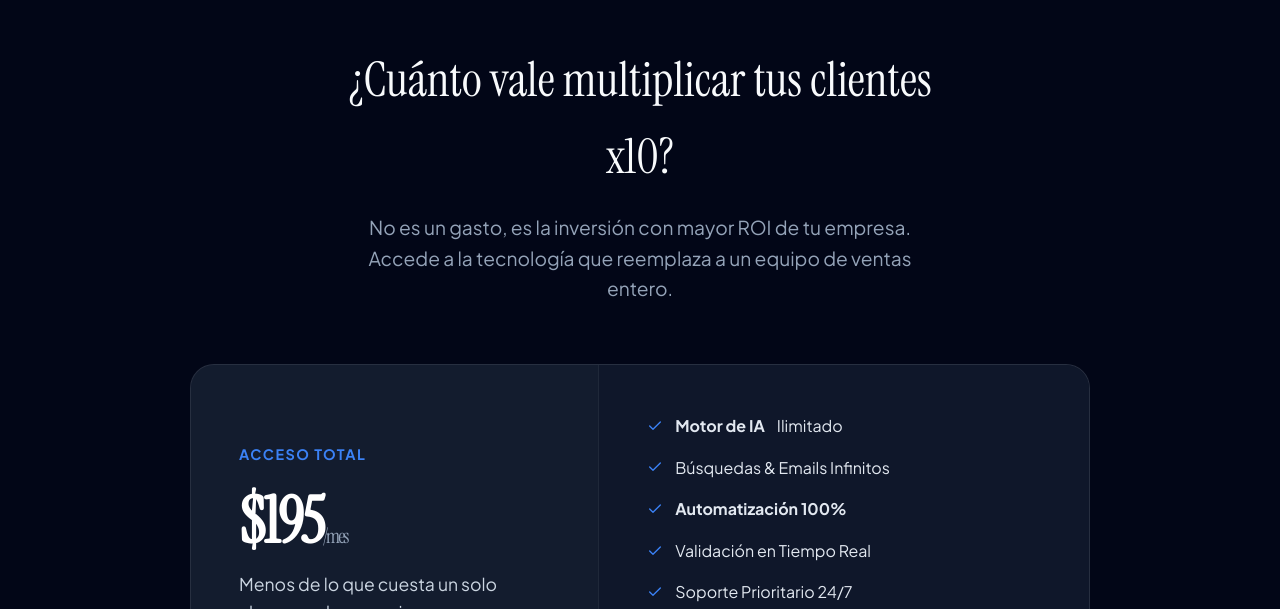
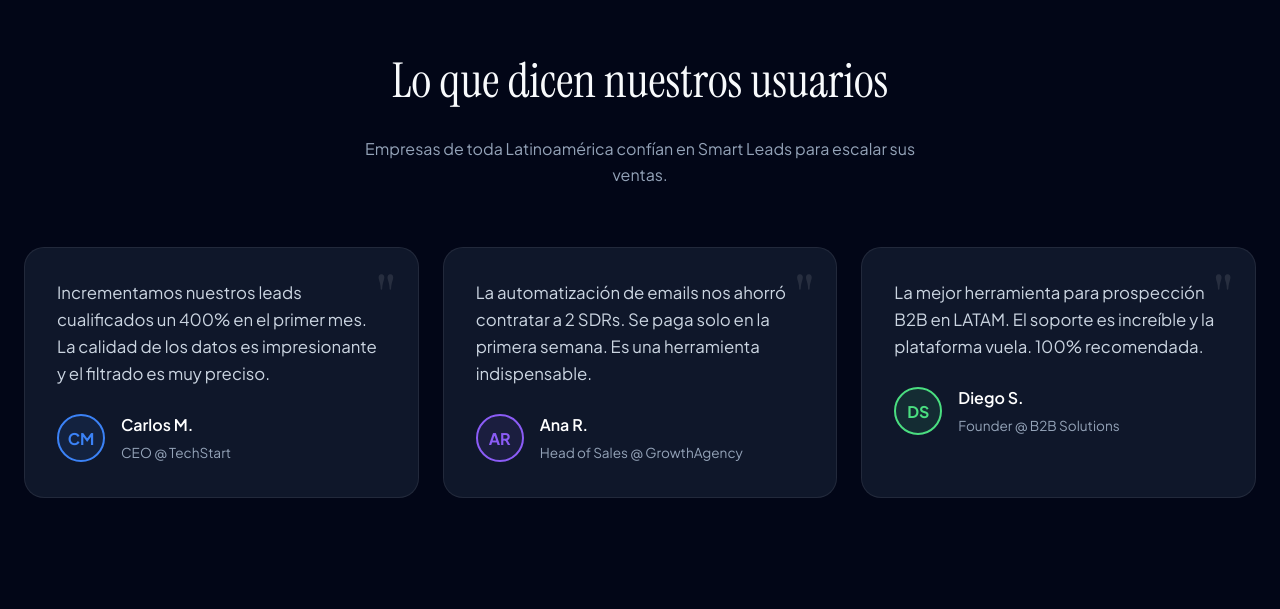
Before and after one commit to ivolevy/b2b-client-acquisition-system, a React (Vite) app in the folder frontend/: page /landing in a window 1280 px wide. Shown: the part 5451-6060 px from the top of the page. Built offline with nearby package versions, Linux system fonts and the light colour scheme; no server answers.

Commit message:
testiominals

```diff
--- a/frontend/src/components/LandingPage.css
+++ b/frontend/src/components/LandingPage.css
@@ -1637,6 +1637,97 @@ a {
 
     50% {
         transform: translateY(-10px);
+    }
+}
+
+/* --- TESTIMONIALS SECTION --- */
+.testimonials-section {
+    padding: 100px 0;
+    background: #020617;
+    position: relative;
+    border-top: 1px solid rgba(255, 255, 255, 0.03);
+}
+
+.testimonial-grid {
+    display: grid;
+    grid-template-columns: repeat(3, 1fr);
+    gap: 24px;
+    margin-top: 40px;
+}
+
+.testimonial-card {
+    background: var(--bg-card);
+    border: 1px solid var(--border);
+    border-radius: 20px;
+    padding: 32px;
+    position: relative;
+    transition: transform 0.3s;
+}
+
+.testimonial-card:hover {
+    transform: translateY(-5px);
+    border-color: var(--border-hover);
+}
+
+.quote-icon {
+    font-family: var(--font-heading);
+    font-size: 4rem;
+    color: rgba(255, 255, 255, 0.1);
+    line-height: 1;
+    position: absolute;
+    top: 20px;
+    right: 20px;
+}
+
+.testimonial-text {
+    font-size: 1.05rem;
+    color: #cbd5e1;
+    margin-bottom: 24px;
+    position: relative;
+    z-index: 2;
+    line-height: 1.6;
+}
+
+.testimonial-author {
+    display: flex;
+    align-items: center;
+    gap: 16px;
+}
+
+.author-avatar {
+    width: 48px;
+    height: 48px;
+    border-radius: 50%;
+    background: #1e293b;
+    display: flex;
+    align-items: center;
+    justify-content: center;
+    font-weight: 700;
+    color: white;
+    font-size: 1rem;
+    border: 2px solid;
+}
+
+.author-avatar.blue { border-color: var(--primary); color: var(--primary); background: rgba(59,130,246,0.1); }
+.author-avatar.violet { border-color: var(--accent); color: var(--accent); background: rgba(139,92,246,0.1); }
+.author-avatar.green { border-color: #4ade80; color: #4ade80; background: rgba(74,222,128,0.1); }
+
+.author-info h4 {
+    font-size: 1rem;
+    color: white;
+    margin-bottom: 2px;
+    font-family: var(--font-body);
+    font-weight: 600;
+}
+
+.author-info span {
+    font-size: 0.85rem;
+    color: var(--text-secondary);
+}
+
+@media (max-width: 900px) {
+    .testimonial-grid {
+        grid-template-columns: 1fr;
     }
 }
 
--- a/frontend/src/components/LandingPage.jsx
+++ b/frontend/src/components/LandingPage.jsx
@@ -412,6 +412,62 @@ const LandingPage = () => {
         </div>
       </section>
 
+      {/* --- TESTIMONIALS SECTION --- */}
+      <section className="testimonials-section">
+        <div className="container">
+          <div className="section-header center">
+            <h2>Lo que dicen nuestros usuarios</h2>
+            <p>
+              Empresas de toda Latinoamérica confían en Smart Leads para escalar sus ventas.
+            </p>
+          </div>
+
+          <div className="testimonial-grid">
+            <div className="testimonial-card">
+              <div className="quote-icon">"</div>
+              <p className="testimonial-text">
+                Incrementamos nuestros leads cualificados un 400% en el primer mes. La calidad de los datos es impresionante y el filtrado es muy preciso.
+              </p>
+              <div className="testimonial-author">
+                <div className="author-avatar blue">CM</div>
+                <div className="author-info">
+                  <h4>Carlos M.</h4>
+                  <span>CEO @ TechStart</span>
+                </div>
+              </div>
+            </div>
+
+            <div className="testimonial-card">
+              <div className="quote-icon">"</div>
+              <p className="testimonial-text">
+                La automatización de emails nos ahorró contratar a 2 SDRs. Se paga solo en la primera semana. Es una herramienta indispensable.
+              </p>
+              <div className="testimonial-author">
+                <div className="author-avatar violet">AR</div>
+                <div className="author-info">
+                  <h4>Ana R.</h4>
+                  <span>Head of Sales @ GrowthAgency</span>
+                </div>
+              </div>
+            </div>
+
+            <div className="testimonial-card">
+              <div className="quote-icon">"</div>
+              <p className="testimonial-text">
+                La mejor herramienta para prospección B2B en LATAM. El soporte es increíble y la plataforma vuela. 100% recomendada.
+              </p>
+              <div className="testimonial-author">
+                <div className="author-avatar green">DS</div>
+                <div className="author-info">
+                  <h4>Diego S.</h4>
+                  <span>Founder @ B2B Solutions</span>
+                </div>
+              </div>
+            </div>
+          </div>
+        </div>
+      </section>
+
       {/* --- PRICING (Tech Panel) --- */}
       <section id="pricing" className="pricing-section-tech">
         <div className="container">
```
Also changed, not shown: frontend/src/components/LocationPicker 2.jsx (added, +174 -0 lines).
